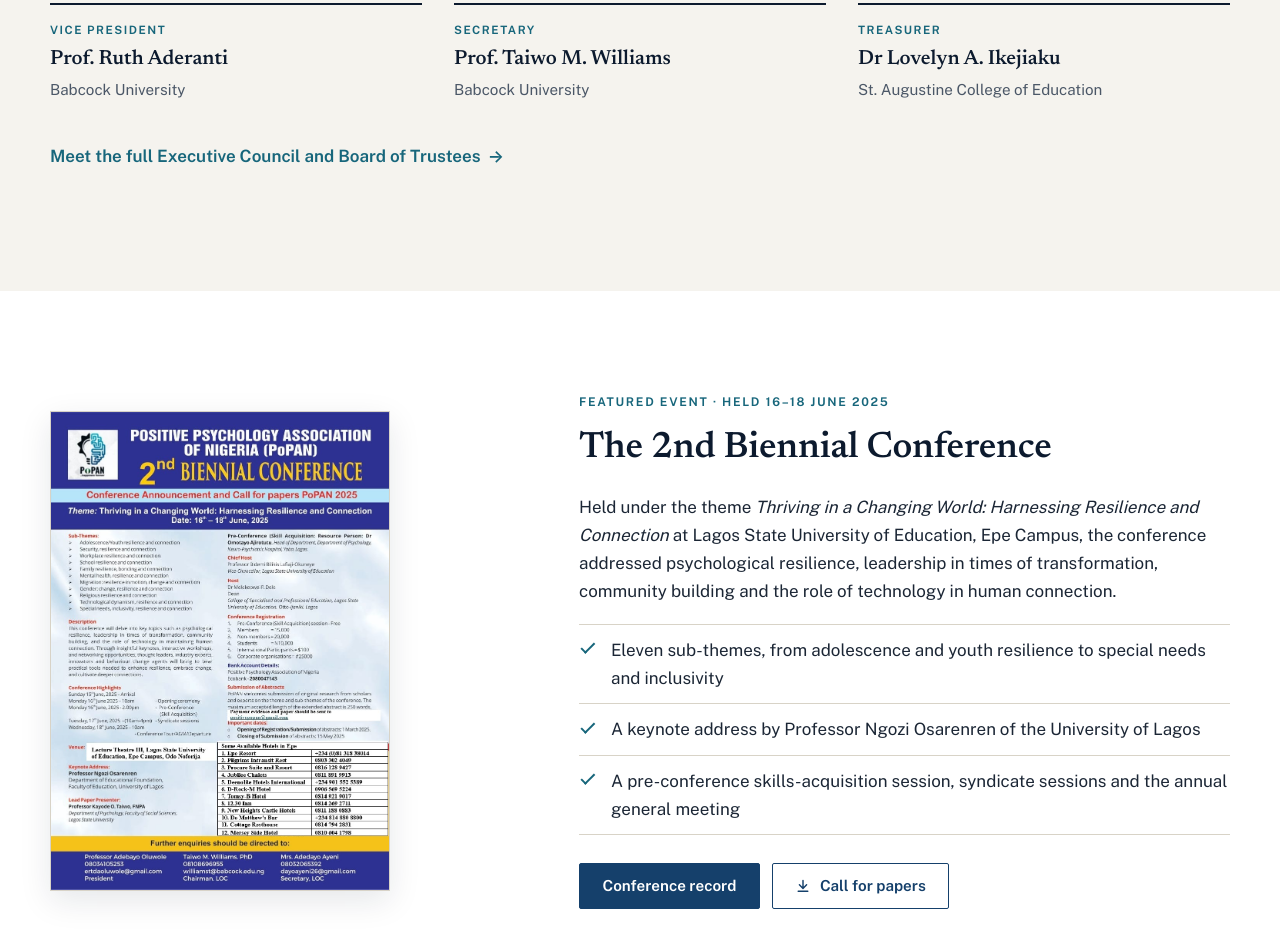
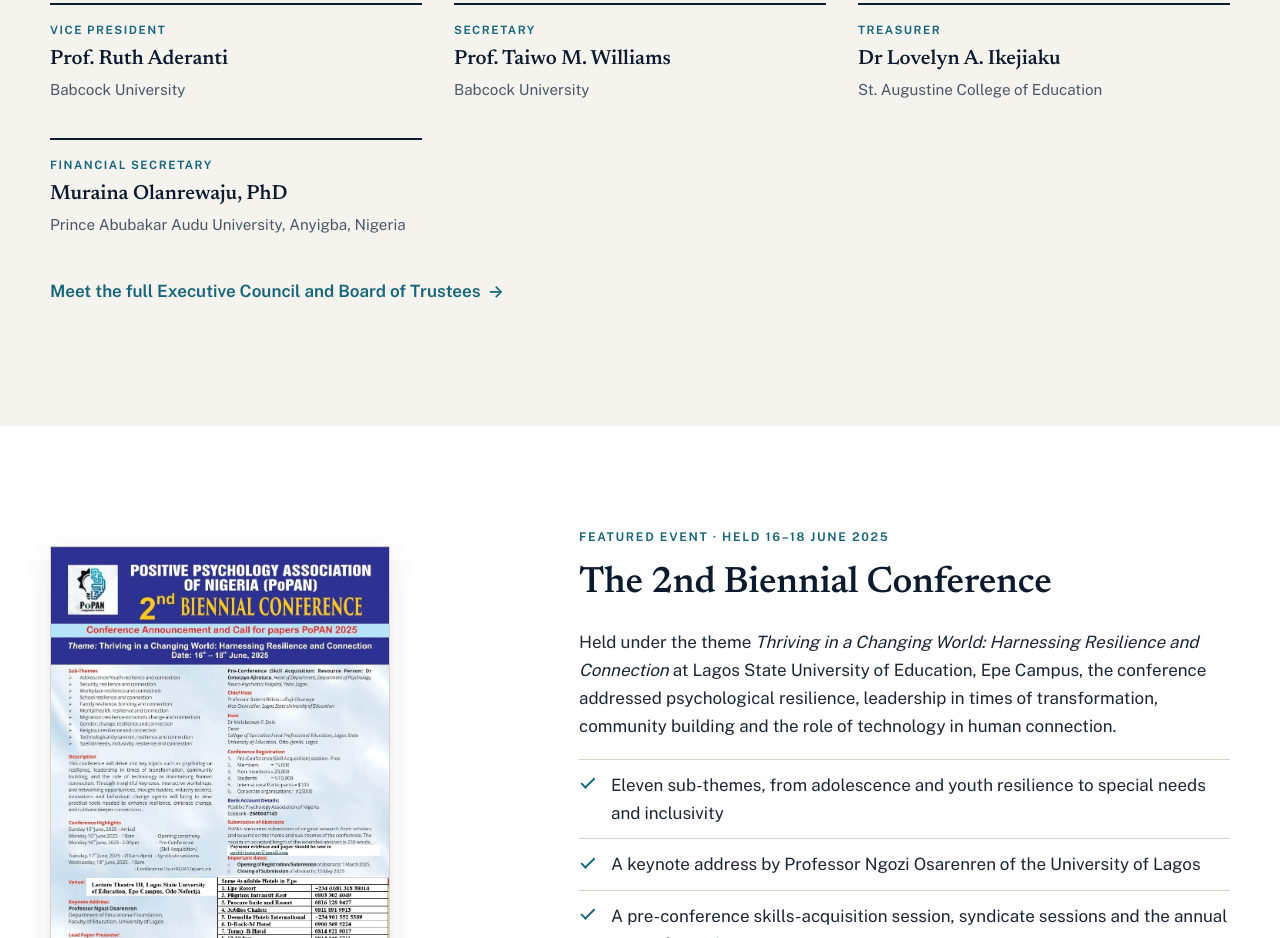
Before and after one commit to amazinernest/positivepsychology, a plain HTML site: page index.html in a window 1280 px wide. Shown: the part 3767-4705 px from the top of the page. Drawn offline with Linux system fonts and the light colour scheme.

Commit message:
Add Financial Secretary to home page leadership highlights
Co-Authored-By: Claude Sonnet 5.5 <noreply@anthropic.com>
Claude-Session: https://claude.ai/code/session_01M6WQLokXVHRzYhUCvoNRhE

```diff
--- a/index.html
+++ b/index.html
@@ -129,6 +129,7 @@
       <li class="person " data-reveal><span class="person__role">Vice President</span><p class="person__name">Prof. Ruth Aderanti</p><p class="person__aff">Babcock University</p></li>
       <li class="person " data-reveal><span class="person__role">Secretary</span><p class="person__name">Prof. Taiwo M. Williams</p><p class="person__aff">Babcock University</p></li>
       <li class="person " data-reveal><span class="person__role">Treasurer</span><p class="person__name">Dr Lovelyn A. Ikejiaku</p><p class="person__aff">St. Augustine College of Education</p></li>
+      <li class="person " data-reveal><span class="person__role">Financial Secretary</span><p class="person__name">Muraina Olanrewaju, PhD</p><p class="person__aff">Prince Abubakar Audu University, Anyigba, Nigeria</p></li>
     </ul>
     <p style="margin-top:2.5rem"><a class="link-arrow" href="leadership.html">Meet the full Executive Council and Board of Trustees</a></p>
   </div>
```
